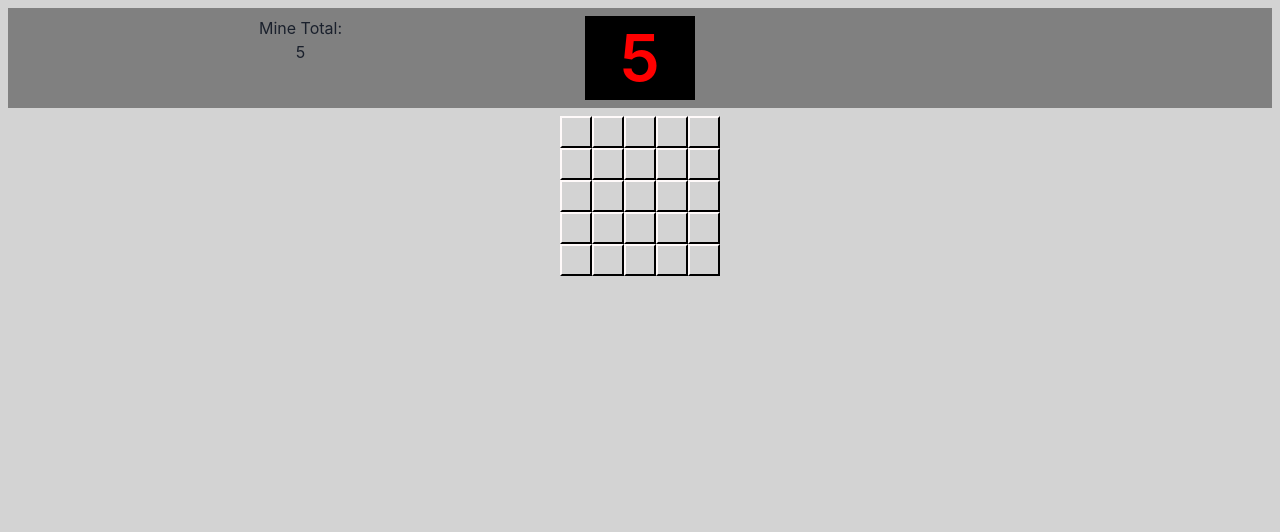
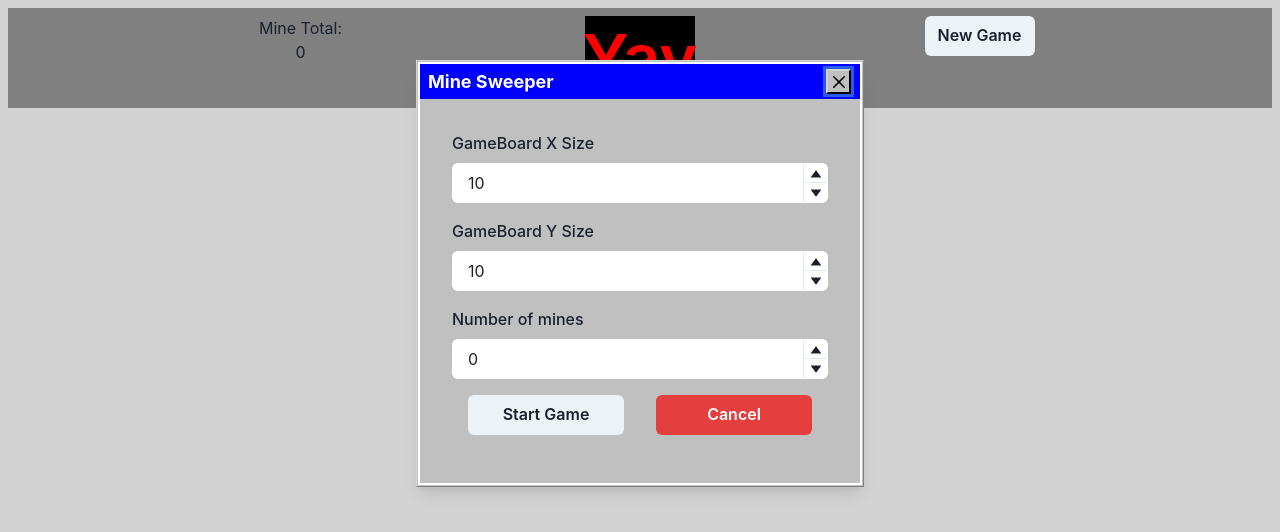
Before and after one commit to oldben87/windows-games, a React (Create React App) app: page /minesweeper in a window 1280 px wide. Shown: the top 532 px of the page. Built offline with nearby package versions, Linux system fonts and the light colour scheme.

Commit message:
Add new game button and modal

```diff
--- a/src/components/Minesweeper/GameBoard.tsx
+++ b/src/components/Minesweeper/GameBoard.tsx
@@ -2,39 +2,74 @@ import {useState, useEffect} from "react"
 import {GameState, GameVariables} from "./types"
 import {createGameState} from "./helpers/createGameState"
 import {GameHeader, Background, MineField} from "./furniture"
+import {useDisclosure} from "@chakra-ui/hooks"
+import {NewGameModal} from "./furniture/NewGameModal"
 
 const initialVariables: GameVariables = {
   flagsRemaining: 0,
   mineCount: 0,
-  gameXCount: 0,
-  gameYCount: 0,
+  gameXCount: 10,
+  gameYCount: 10,
   hasWon: false,
   hasLost: false,
 }
 
 export default function () {
-  const mineCount = 5
-  const [gameState, setGameState] = useState(createGameState(5, 5, mineCount))
   const [gameVariables, setGameVariables] = useState<GameVariables>({
     ...initialVariables,
-    mineCount,
   })
+  const [gameState, setGameState] = useState(createGameState(10, 10, 0))
+
+  const {isOpen, onOpen, onClose} = useDisclosure()
 
   useEffect(() => {
     const newGameVariables = getGameVariables(gameState, gameVariables)
 
     setGameVariables(newGameVariables)
+
+    if (gameVariables.mineCount === 0) {
+      onOpen()
+    }
   }, [gameState])
 
   return (
     <Background>
-      <GameHeader gameVariables={gameVariables} />
+      <GameHeader
+        gameVariables={gameVariables}
+        openNewGameModal={() => {
+          onOpen()
+        }}
+      />
       <MineField
         gameState={gameState}
         setGameState={(newState: GameState) => {
           setGameState(newState)
         }}
         gameVariables={gameVariables}
+      />
+      <NewGameModal
+        isOpen={isOpen}
+        onClose={onClose}
+        gameVariables={gameVariables}
+        setGameVariables={setGameVariables}
+        onGameStart={() => {
+          if (
+            gameVariables.mineCount === 0 ||
+            gameVariables.gameYCount < 2 ||
+            gameVariables.gameXCount < 2
+          ) {
+            return
+          }
+
+          setGameState(
+            createGameState(
+              gameVariables.gameYCount,
+              gameVariables.gameXCount,
+              gameVariables.mineCount,
+            ),
+          )
+          onClose()
+        }}
       />
     </Background>
   )
--- a/src/components/Minesweeper/furniture/GameHeader.tsx
+++ b/src/components/Minesweeper/furniture/GameHeader.tsx
@@ -1,7 +1,13 @@
-import {Flex, Text} from "@chakra-ui/react"
+import {Button, Flex, Text} from "@chakra-ui/react"
 import {GameVariables} from "../types"
 
-export const GameHeader = ({gameVariables}: {gameVariables: GameVariables}) => {
+export const GameHeader = ({
+  gameVariables,
+  openNewGameModal,
+}: {
+  gameVariables: GameVariables
+  openNewGameModal: () => void
+}) => {
   return (
     <Flex h="100px" bgColor="grey" w="100%" p={2} justify="space-evenly">
       <Flex direction="column" alignItems="center" w="110px">
@@ -23,7 +29,9 @@ export const GameHeader = ({gameVariables}: {gameVariables: GameVariables}) => {
       >
         {gameVariables.hasWon ? "Yay" : gameVariables.flagsRemaining}
       </Flex>
-      <Flex w="110px"></Flex>
+      <Flex w="110px">
+        <Button onClick={openNewGameModal}>New Game</Button>
+      </Flex>
     </Flex>
   )
 }
--- /dev/null
+++ b/src/components/Minesweeper/furniture/NewGameModal.tsx
@@ -0,0 +1,209 @@
+import {
+  Modal,
+  ModalContent,
+  ModalHeader,
+  ModalCloseButton,
+  Flex,
+  NumberInput,
+  NumberInputField,
+  NumberInputStepper,
+  NumberIncrementStepper,
+  NumberDecrementStepper,
+  FormLabel,
+  FormControl,
+  Button,
+} from "@chakra-ui/react"
+import {GameVariables} from "../types"
+
+interface Props {
+  isOpen: boolean
+  onClose: () => void
+  gameVariables: GameVariables
+  setGameVariables: React.Dispatch<React.SetStateAction<GameVariables>>
+  onGameStart: () => void
+}
+
+const windowsButtonStyle = {
+  borderRadius: "none",
+  borderWidth: "2px",
+  borderTopColor: "lightGray",
+  borderLeftColor: "lightGray",
+  borderRightColor: "black",
+  borderBottomColor: "black",
+  bgColor: "silver",
+  width: "25px",
+  height: "25px",
+  color: "black",
+  marginBottom: "8px",
+  _hover: {bg: "#C0C0C0"},
+  _active: {
+    borderTopColor: "black",
+    borderLeftColor: "black",
+    borderRightColor: "lightGray",
+    borderBottomColor: "lightGray",
+  },
+}
+
+export function NewGameModal({
+  isOpen,
+  onClose,
+  setGameVariables,
+  gameVariables,
+  onGameStart,
+}: Props) {
+  const max = Math.floor(
+    (gameVariables.gameYCount * gameVariables.gameYCount) / 2,
+  )
+
+  return (
+    <Modal isOpen={isOpen} onClose={onClose} closeOnOverlayClick={false}>
+      <ModalContent
+        borderRadius={0}
+        bgColor="#C0C0C0"
+        borderWidth="1px"
+        borderTopColor="lightGrey"
+        borderLeftColor="lightGrey"
+        borderRightColor="Gray"
+        borderBottomColor="Gray"
+        p="1px"
+      >
+        <ModalHeader
+          fontSize="lg"
+          fontWeight="bold"
+          p={1}
+          pl={2}
+          m={0}
+          borderRadius={0}
+          bgColor={"blue"}
+          color="white"
+          borderWidth="2px"
+          borderTopColor="white"
+          borderLeftColor="white"
+          borderRightColor="white"
+          borderBottom="none"
+          pr={0}
+        >
+          Mine Sweeper
+          <ModalCloseButton {...windowsButtonStyle} />
+        </ModalHeader>
+        <Flex
+          borderWidth="2px"
+          borderTopWidth="0px"
+          borderLeftColor="white"
+          borderRightColor="white"
+          borderBottomColor="white"
+          height="100%"
+          p={8}
+          direction="column"
+        >
+          <FormControl id="xValue">
+            <FormLabel>GameBoard X Size</FormLabel>
+            <NumberInput
+              variant="windows"
+              max={25}
+              clampValueOnBlur={false}
+              value={gameVariables.gameXCount}
+              onChange={(value) => {
+                if (value.length && parseInt(value) > 0) {
+                  setGameVariables({
+                    ...gameVariables,
+                    gameXCount: parseInt(value),
+                  })
+                } else {
+                  setGameVariables({
+                    ...gameVariables,
+                    gameXCount: 0,
+                  })
+                }
+              }}
+            >
+              <NumberInputField />
+              <NumberInputStepper>
+                <NumberIncrementStepper />
+                <NumberDecrementStepper />
+              </NumberInputStepper>
+            </NumberInput>
+          </FormControl>
+          <FormControl id="yValue" mt={4}>
+            <FormLabel>GameBoard Y Size</FormLabel>
+            <NumberInput
+              variant="windows"
+              max={25}
+              clampValueOnBlur={false}
+              value={gameVariables.gameYCount}
+              onChange={(value) => {
+                if (value.length && parseInt(value) > 0) {
+                  setGameVariables({
+                    ...gameVariables,
+                    gameYCount: parseInt(value),
+                  })
+                } else {
+                  setGameVariables({
+                    ...gameVariables,
+                    gameYCount: 0,
+                  })
+                }
+              }}
+            >
+              <NumberInputField />
+              <NumberInputStepper>
+                <NumberIncrementStepper />
+                <NumberDecrementStepper />
+              </NumberInputStepper>
+            </NumberInput>
+          </FormControl>
+          <FormControl id="mineCount" mt={4}>
+            <FormLabel>Number of mines</FormLabel>
+            <NumberInput
+              variant="windows"
+              defaultValue={10}
+              max={max}
+              clampValueOnBlur={false}
+              value={gameVariables.mineCount}
+              onChange={(value) => {
+                if (value.length && parseInt(value) > 0) {
+                  setGameVariables({
+                    ...gameVariables,
+                    mineCount: parseInt(value),
+                  })
+                } else {
+                  setGameVariables({
+                    ...gameVariables,
+                    mineCount: 0,
+                  })
+                }
+              }}
+            >
+              <NumberInputField />
+              <NumberInputStepper>
+                <NumberIncrementStepper />
+                <NumberDecrementStepper />
+              </NumberInputStepper>
+            </NumberInput>
+          </FormControl>
+          <Flex justify="space-evenly">
+            <Button
+              m={4}
+              w="45%"
+              onClick={() => {
+                onGameStart()
+              }}
+            >
+              Start Game
+            </Button>
+            <Button
+              m={4}
+              w="45%"
+              colorScheme="red"
+              onClick={() => {
+                onClose()
+              }}
+            >
+              Cancel
+            </Button>
+          </Flex>
+        </Flex>
+      </ModalContent>
+    </Modal>
+  )
+}
--- /dev/null
+++ b/src/styles/components.ts
@@ -0,0 +1,9 @@
+export const components = {
+  NumberInput: {
+    variants: {
+      windows: {
+        bg: "white",
+      },
+    },
+  },
+}
--- a/src/styles/index.ts
+++ b/src/styles/index.ts
@@ -1,4 +1,5 @@
-import { colors } from './colors'
-import { extendTheme } from '@chakra-ui/react'
+import {colors} from "./colors"
+import {components} from "./components"
+import {extendTheme} from "@chakra-ui/react"
 
-export const theme = extendTheme({ colors })
+export const theme = extendTheme({colors, components})
```
